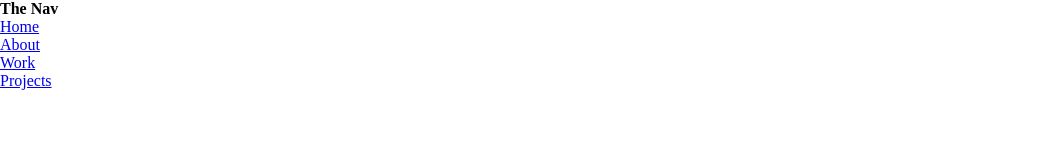
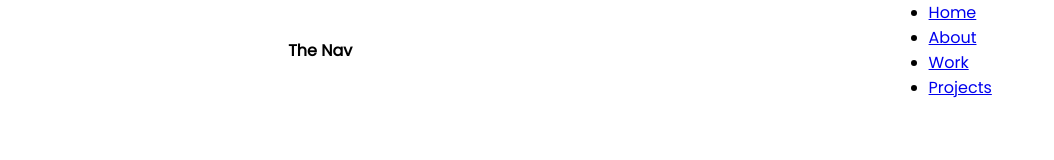
Before and after one commit to jfuller957/nav_bar_1, a plain HTML site: page index.html in a window 1280 px wide. Shown: the whole page, without its empty margins (0-1054 px from the left). Drawn offline with Linux system fonts and the light colour scheme.

Commit message:
add poppins googlefont

```diff
--- a/index.html
+++ b/index.html
@@ -4,6 +4,7 @@
   <meta charset="UTF-8">
   <meta name="viewport" content="width=device-width, initial-scale=1.0">
   <meta http-equiv="X-UA-Compatible" content="ie=edge">
+  <link href="https://fonts.googleapis.com/css?family=Poppins&display=swap" rel="stylesheet">
   <link rel="stylesheet" href="style.css">
   <title>Navigation</title>
 </head>
--- a/style.css
+++ b/style.css
@@ -3,3 +3,12 @@
   padding: 0px;
   box-sizing: border-box;
 }
+
+nav {
+  display: flex;
+  justify-content: space-around;
+  align-items: center;
+  min-height: 8vh;
+  background-color: White;
+  font-family: 'Poppins', sans-serif;
+}
```
